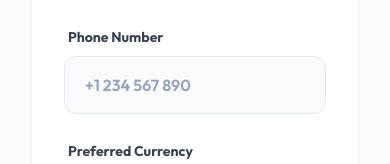
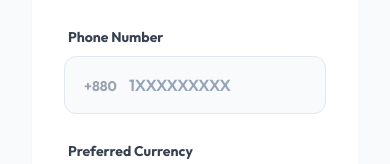
Before and after one commit to mehedi-11/Finance-tracker, a React (Vite) app: page /register in a window 390 px wide. Shown: the part 516-680 px from the top of the page. Built offline with nearby package versions, Linux system fonts and the light colour scheme; no server answers.

Commit message:
feat: add fixed +880 prefix to phone inputs in Register and Profile

```diff
--- a/src/components/ui/index.jsx
+++ b/src/components/ui/index.jsx
@@ -16,17 +16,22 @@ export const Button = ({ children, variant = 'primary', className = '', ...props
   );
 };
 
-export const Input = ({ label, type = 'text', className = '', ...props }) => {
+export const Input = ({ label, type = 'text', className = '', prefix, ...props }) => {
   const [showPassword, setShowPassword] = useState(false);
   const isPassword = type === 'password';
 
   return (
     <div className="space-y-2 w-full">
       {label && <label className="text-sm font-bold text-gray-700 ml-1">{label}</label>}
-      <div className="relative">
+      <div className="relative flex items-center">
+        {prefix && (
+          <div className="absolute left-5 z-10 select-none">
+            <span className="text-gray-400 font-bold text-sm">{prefix}</span>
+          </div>
+        )}
         <input
           type={isPassword ? (showPassword ? 'text' : 'password') : type}
-          className={`input-premium ${className} ${isPassword ? 'pr-12' : ''}`}
+          className={`input-premium ${className} ${isPassword ? 'pr-12' : ''} ${prefix ? 'pl-16' : ''}`}
           {...props}
         />
         {isPassword && (
--- a/src/pages/Profile.jsx
+++ b/src/pages/Profile.jsx
@@ -21,7 +21,7 @@ const Profile = () => {
 
   const [formData, setFormData] = useState({
     name: user?.name || '',
-    phone: user?.phone || '',
+    phone: user?.phone?.replace('+880', '') || '',
     dob: user?.dob ? user.dob.split('T')[0] : '',
     address: user?.address || '',
     currency: user?.currency || 'BDT',
@@ -47,6 +47,7 @@ const Profile = () => {
     try {
       const updateData = {
         ...formData,
+        phone: formData.phone ? `+880${formData.phone}` : '',
         monthStartDay: parseInt(formData.monthStartDay) || 1
       };
       await updateProfile(updateData);
@@ -146,7 +147,15 @@ const Profile = () => {
             <form onSubmit={handleUpdate} className="space-y-4">
               <div className="grid grid-cols-1 md:grid-cols-2 gap-4">
                 <Input label={t('profile.name')} value={formData.name} onChange={(e) => setFormData({...formData, name: e.target.value})} />
-                <Input label="Phone" value={formData.phone} onChange={(e) => setFormData({...formData, phone: e.target.value})} />
+                <Input
+                  label="Phone"
+                  value={formData.phone}
+                  onChange={(e) => {
+                    const val = e.target.value.replace(/\D/g, '').slice(0, 10);
+                    setFormData({ ...formData, phone: val });
+                  }}
+                  prefix="+880"
+                />
                 <div className="space-y-2">
                   <label className="text-sm font-bold text-gray-700 ml-1">{t('profile.currency')}</label>
                   <select
--- a/src/pages/Register.jsx
+++ b/src/pages/Register.jsx
@@ -34,7 +34,11 @@ const Register = () => {
 
     setLoading(true);
     try {
-      await register(formData);
+      const submissionData = {
+        ...formData,
+        phone: formData.phone ? `+880${formData.phone}` : ''
+      };
+      await register(submissionData);
       navigate('/verify', { state: { email: formData.email } });
     } catch (err) {
       toast.error(err.message);
@@ -66,7 +70,18 @@ const Register = () => {
           <form onSubmit={handleSubmit} className="grid grid-cols-1 md:grid-cols-2 gap-6">
             <Input label="Full Name" name="name" placeholder="John Doe" value={formData.name} onChange={handleChange} required />
             <Input label="Email Address" name="email" type="email" placeholder="john@example.com" value={formData.email} onChange={handleChange} required />
-            <Input label="Phone Number" name="phone" type="tel" placeholder="+1 234 567 890" value={formData.phone} onChange={handleChange} />
+            <Input
+              label="Phone Number"
+              name="phone"
+              type="tel"
+              placeholder="1XXXXXXXXX"
+              value={formData.phone}
+              onChange={(e) => {
+                const val = e.target.value.replace(/\D/g, '').slice(0, 10);
+                setFormData({ ...formData, phone: val });
+              }}
+              prefix="+880"
+            />
             <div className="space-y-2">
               <label className="text-sm font-bold text-gray-700 ml-1">Preferred Currency</label>
               <select
```
